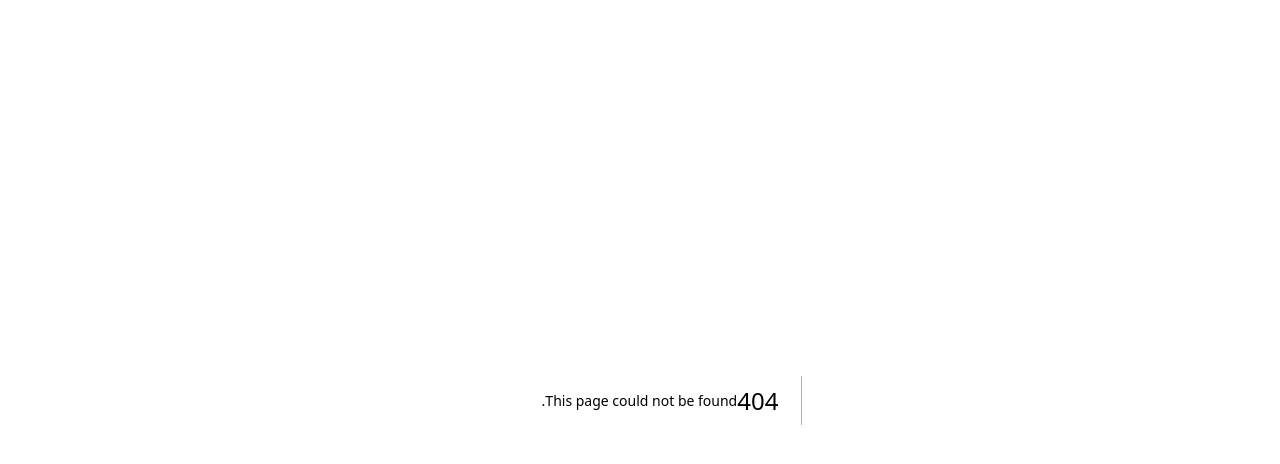
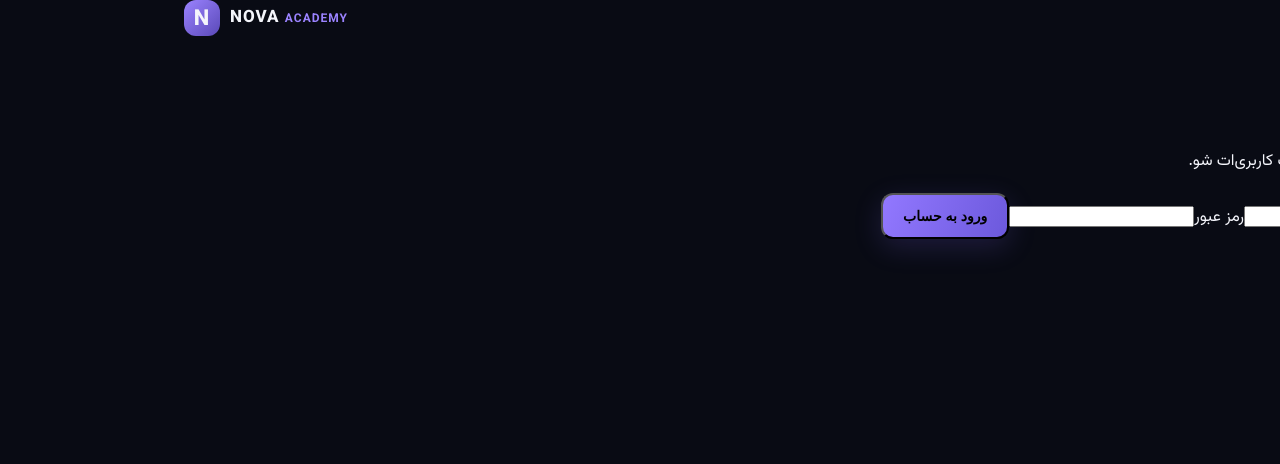
Before and after one commit to abolfazlheje/GAMEHUB, a Next.js app: page /login in a window 1280 px wide. Before the commit this address had no page. Shown: the top 464 px of the page. Built offline with nearby package versions, Linux system fonts and the light colour scheme.

Commit message:
Add login page

```diff
--- /dev/null
+++ b/app/login/page.tsx
@@ -0,0 +1,9 @@
+import Link from "next/link";
+import { signIn } from "@/app/actions/auth";
+
+export default function LoginPage({ searchParams }: { searchParams: { error?: string; message?: string } }) {
+  return <main className="auth-shell"><section className="auth-card"><Link href="/" className="brand"><span className="brand-mark">N</span><span>NOVA <b>ACADEMY</b></span></Link><span className="eyebrow">خوش برگشتی</span><h1>ورود به حساب</h1><p>برای ادامه یادگیری وارد حساب کاربری‌ات شو.</p>
+  {searchParams.error && <div className="form-alert">اطلاعات ورود صحیح نیست یا همه فیلدها تکمیل نشده‌اند.</div>}
+  {searchParams.message && <div className="form-success">حساب ساخته شد. در صورت فعال بودن تأیید ایمیل، صندوق ورودی‌ات را بررسی کن.</div>}
+  <form action={signIn} className="auth-form"><label>ایمیل<input name="email" type="email" autoComplete="email" required placeholder="name@example.com"/></label><label>رمز عبور<input name="password" type="password" autoComplete="current-password" required minLength={8}/></label><button className="button" type="submit">ورود به حساب</button></form><div className="auth-foot">حساب نداری؟ <Link href="/signup">ثبت‌نام کن</Link></div><Link href="/" className="back-link">بازگشت به صفحه اصلی</Link></section></main>;
+}
```
